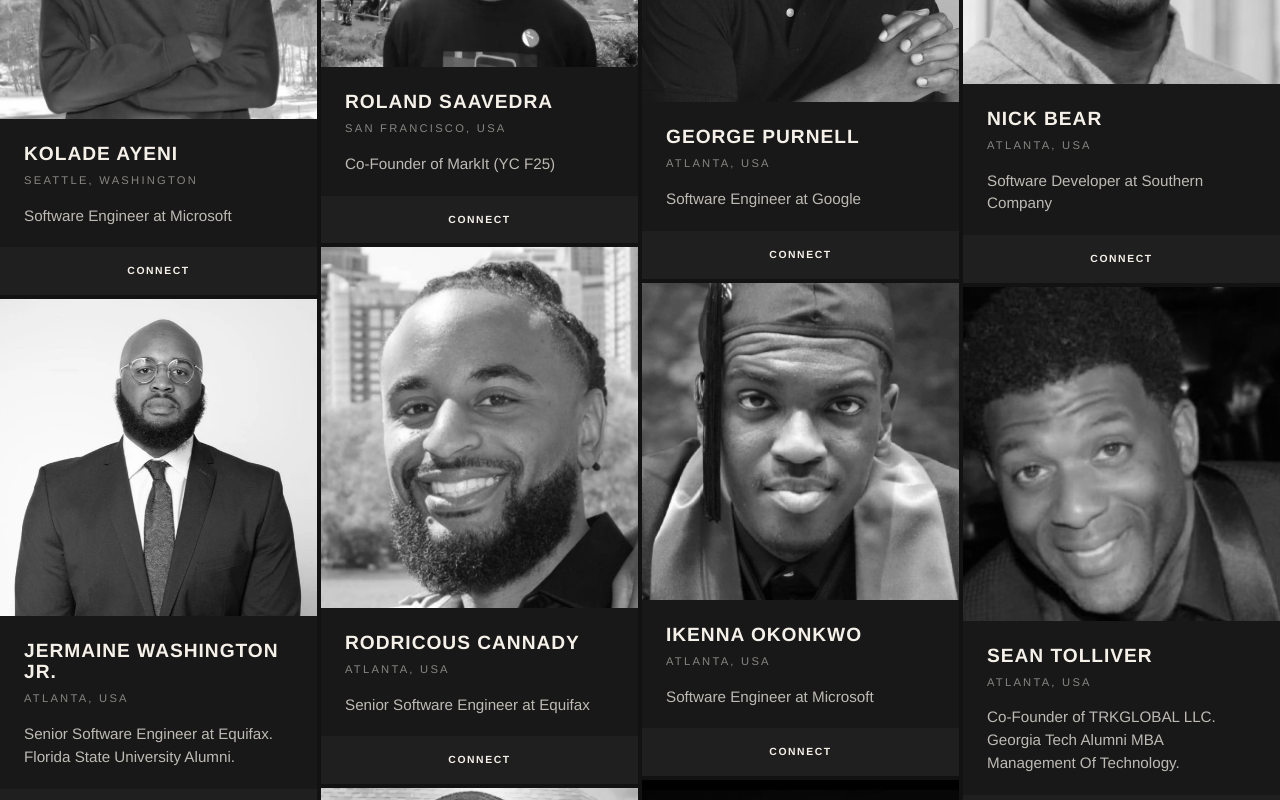
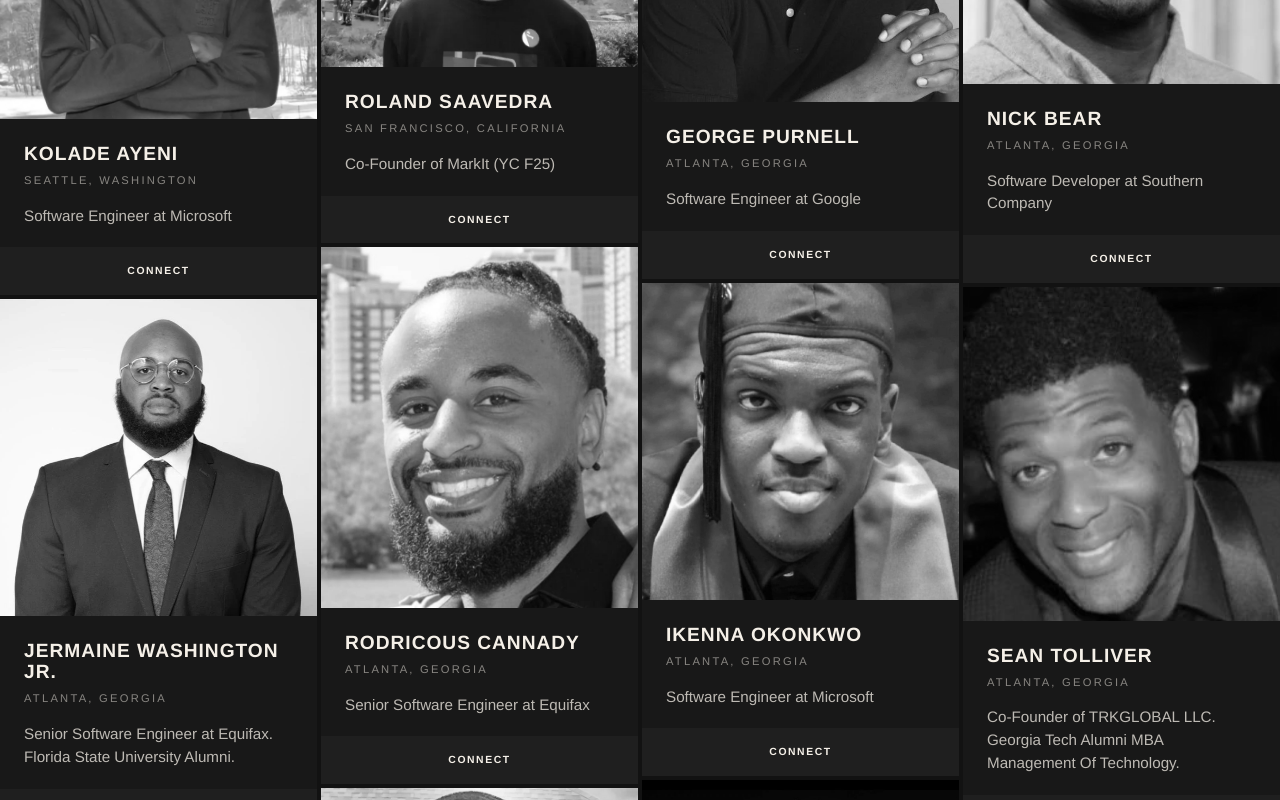
Before and after one commit to sheldenr/vrtue-web, a React (Vite) app: page / in a window 1280 px wide. Shown: the part 820-1620 px from the top of the page. Built offline with nearby package versions, Linux system fonts and the light colour scheme.

Commit message:
Updated locations

```diff
--- a/src/pages/Home.jsx
+++ b/src/pages/Home.jsx
@@ -18,18 +18,18 @@ import koladeImage from '../assets/kolade-ayeni.webp';
 
 const talentData = [
   { id: 16, name: 'Kolade Ayeni', location: 'Seattle, Washington', role: 'Software Engineer at Microsoft', socialLink: 'https://www.linkedin.com/in/kolade-ayeni/', image: koladeImage, aspectRatio: '0.86/1' },
-  { id: 15, name: 'Roland Saavedra', location: 'San Francisco, USA', role: 'Co-Founder of MarkIt (YC F25)', socialLink: 'https://www.linkedin.com/in/rsaav/', image: rolandImage, aspectRatio: '1/1' },
-  { id: 14, name: 'George Purnell', location: 'Atlanta, USA', role: 'Software Engineer at Google', socialLink: 'https://www.linkedin.com/in/georgewpurnell/', image: georgeImage, aspectRatio: '0.9/1' },
-  { id: 9, name: 'Nick Bear', location: 'Atlanta, USA', role: 'Software Developer at Southern Company', socialLink: 'https://www.linkedin.com/in/nickbear/', image: nickImage, aspectRatio: '0.95/1' },
-  { id: 5, name: 'Jermaine Washington Jr.', location: 'Atlanta, USA', role: 'Senior Software Engineer at Equifax. Florida State University Alumni.', socialLink: 'https://www.linkedin.com/in/jermainewashingtonjr/', image: jermaineImage, aspectRatio: '1/1' },
-  { id: 7, name: 'Rodricous Cannady', location: 'Atlanta, USA', role: 'Senior Software Engineer at Equifax', socialLink: 'https://www.linkedin.com/in/rodricous-cannady-69221751/', image: rodricousImage, aspectRatio: '0.88/1' },
-  { id: 8, name: 'Ikenna Okonkwo', location: 'Atlanta, USA', role: 'Software Engineer at Microsoft', socialLink: 'https://www.linkedin.com/in/ikenna-okonkwo/', image: ikennaImage, aspectRatio: '1/1' },
-  { id: 4, name: 'Sean Tolliver', location: 'Atlanta, USA', role: 'Co-Founder of TRKGLOBAL LLC. Georgia Tech Alumni MBA Management Of Technology.', socialLink: 'https://www.linkedin.com/in/seantolliver/', image: seanImage, aspectRatio: '0.95/1' },
-  { id: 13, name: 'Kereith Dyce', location: 'Atlanta, USA', role: 'Advanced Application Developer at Invesco Ltd, Auburn University Alumni', socialLink: 'https://www.linkedin.com/in/kareithdyce/', image: kereithImage, aspectRatio: '0.86/1' },
-  { id: 6, name: 'Romane Marshall', location: 'Atlanta, USA', role: 'Full-Stack Engineer at Accenture', socialLink: 'https://www.linkedin.com/in/romane-m-30a6a31ab/', image: romaneImage, aspectRatio: '0.87/1' },
-  { id: 1, name: 'Uyiosa Nehikhuere', location: 'Atlanta, USA', role: 'Software Engineer Intern @ New York Life, Prev SWE Intern @ FactSet, Computer Science student at Georgia State University.', socialLink: 'https://www.linkedin.com/in/uyiosa-nehikhuere-16406328b/', image: uyiosaImage, aspectRatio: '1/1' },
-  { id: 3, name: 'Raphael Omorose', location: 'Atlanta, USA', role: '2x Software Engineer Intern @ Uber, Computer Science student at Georgia State University, GSU Colorstack Vice President', socialLink: 'https://www.linkedin.com/in/raphaelomorose/', image: raphaelImage, aspectRatio: '0.92/1' },
-  { id: 2, name: 'Shelden Rattray', location: 'Atlanta, USA', role: 'Cloud Platform Engineer Intern at Fiserv. Computer Science student at Georgia State University.', socialLink: 'https://linkedin.com/in/shelden-rattray', image: sheldenImage, aspectRatio: '0.88/1' }
+  { id: 15, name: 'Roland Saavedra', location: 'San Francisco, California', role: 'Co-Founder of MarkIt (YC F25)', socialLink: 'https://www.linkedin.com/in/rsaav/', image: rolandImage, aspectRatio: '1/1' },
+  { id: 14, name: 'George Purnell', location: 'Atlanta, Georgia', role: 'Software Engineer at Google', socialLink: 'https://www.linkedin.com/in/georgewpurnell/', image: georgeImage, aspectRatio: '0.9/1' },
+  { id: 9, name: 'Nick Bear', location: 'Atlanta, Georgia', role: 'Software Developer at Southern Company', socialLink: 'https://www.linkedin.com/in/nickbear/', image: nickImage, aspectRatio: '0.95/1' },
+  { id: 5, name: 'Jermaine Washington Jr.', location: 'Atlanta, Georgia', role: 'Senior Software Engineer at Equifax. Florida State University Alumni.', socialLink: 'https://www.linkedin.com/in/jermainewashingtonjr/', image: jermaineImage, aspectRatio: '1/1' },
+  { id: 7, name: 'Rodricous Cannady', location: 'Atlanta, Georgia', role: 'Senior Software Engineer at Equifax', socialLink: 'https://www.linkedin.com/in/rodricous-cannady-69221751/', image: rodricousImage, aspectRatio: '0.88/1' },
+  { id: 8, name: 'Ikenna Okonkwo', location: 'Atlanta, Georgia', role: 'Software Engineer at Microsoft', socialLink: 'https://www.linkedin.com/in/ikenna-okonkwo/', image: ikennaImage, aspectRatio: '1/1' },
+  { id: 4, name: 'Sean Tolliver', location: 'Atlanta, Georgia', role: 'Co-Founder of TRKGLOBAL LLC. Georgia Tech Alumni MBA Management Of Technology.', socialLink: 'https://www.linkedin.com/in/seantolliver/', image: seanImage, aspectRatio: '0.95/1' },
+  { id: 13, name: 'Kereith Dyce', location: 'Atlanta, Georgia', role: 'Advanced Application Developer at Invesco Ltd, Auburn University Alumni', socialLink: 'https://www.linkedin.com/in/kareithdyce/', image: kereithImage, aspectRatio: '0.86/1' },
+  { id: 6, name: 'Romane Marshall', location: 'Atlanta, Georgia', role: 'Full-Stack Engineer at Accenture', socialLink: 'https://www.linkedin.com/in/romane-m-30a6a31ab/', image: romaneImage, aspectRatio: '0.87/1' },
+  { id: 1, name: 'Uyiosa Nehikhuere', location: 'Atlanta, Georgia', role: 'Software Engineer Intern @ New York Life, Prev SWE Intern @ FactSet, Computer Science student at Georgia State University.', socialLink: 'https://www.linkedin.com/in/uyiosa-nehikhuere-16406328b/', image: uyiosaImage, aspectRatio: '1/1' },
+  { id: 3, name: 'Raphael Omorose', location: 'Atlanta, Georgia', role: '2x Software Engineer Intern @ Uber, Computer Science student at Georgia State University, GSU Colorstack Vice President', socialLink: 'https://www.linkedin.com/in/raphaelomorose/', image: raphaelImage, aspectRatio: '0.92/1' },
+  { id: 2, name: 'Shelden Rattray', location: 'Atlanta, Georgia', role: 'Cloud Platform Engineer Intern at Fiserv. Computer Science student at Georgia State University.', socialLink: 'https://linkedin.com/in/shelden-rattray', image: sheldenImage, aspectRatio: '0.88/1' }
 ];
 
 const Home = () => {
```
